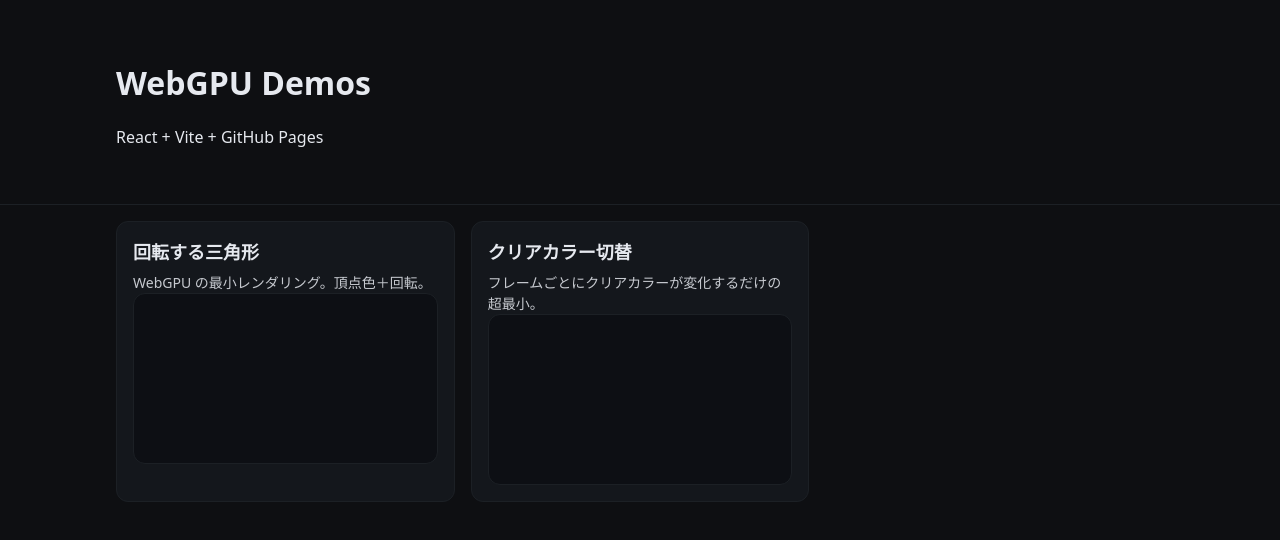
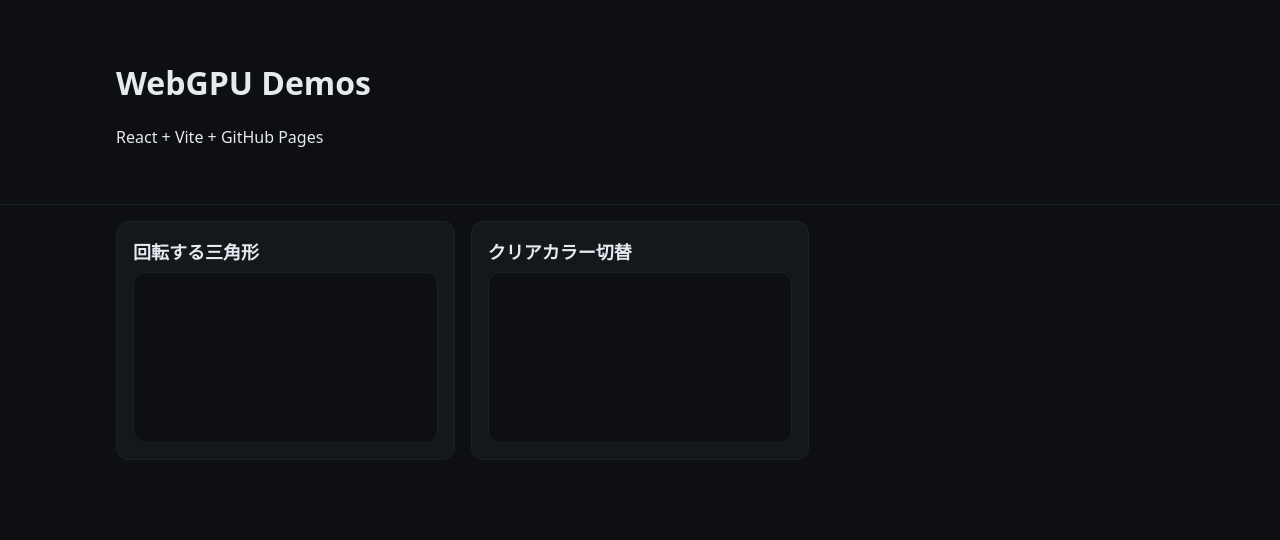
Before and after one commit to nakake/webgpu_demo, a React (Vite) app: page / in a window 1280 px wide. Shown: the top 540 px of the page. Built offline with nearby package versions, Linux system fonts and the light colour scheme.

Commit message:
♻️ 微修正

```diff
--- a/src/pages/Home.tsx
+++ b/src/pages/Home.tsx
@@ -28,7 +28,6 @@
                             onBlur={() => setHoveredId((cur) => cur === d.id ? null : cur)}
                         >
                             <h3>{d.title}</h3>
-                            <p>{d.description}</p>
                             <WebGPUCanvas demoId={d.id} preview active={hoveredId === d.id} />
                         </Link>
                     ))}
```
